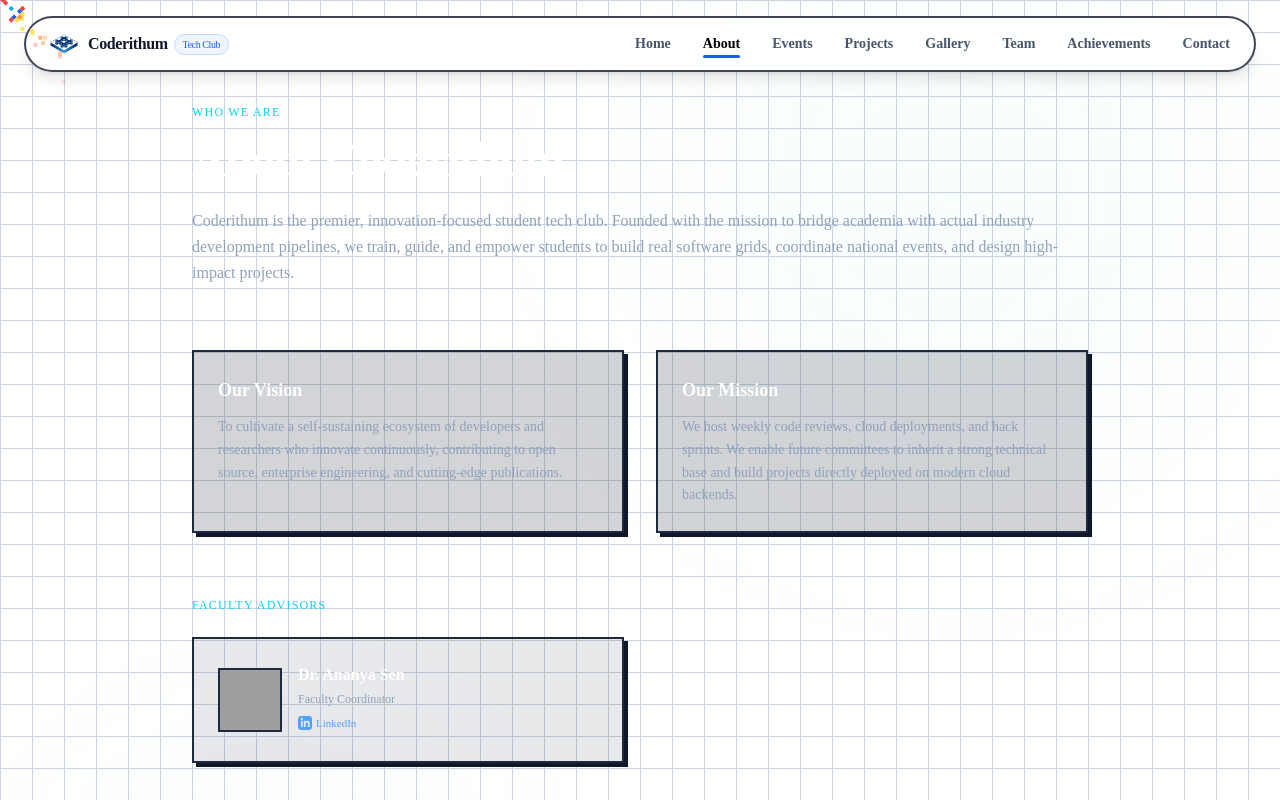
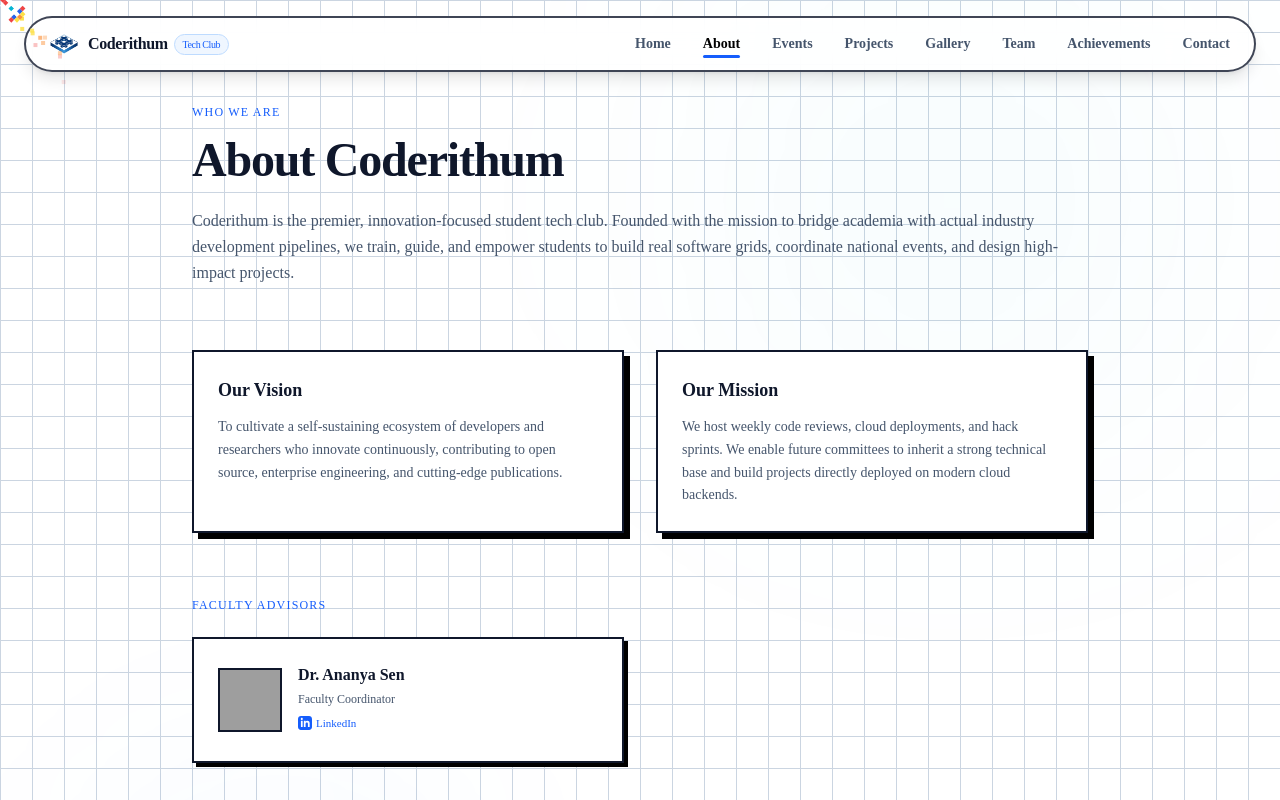
Before and after one commit to KunalPatilCode/coderithum, a Next.js app: page / in a window 1280 px wide. Both pictures are taken after a click on the button "Our Journey". Shown: the top 800 px of the page. Built offline with nearby package versions, Linux system fonts and the light colour scheme; grey boxes are pictures that could not be loaded.

Commit message:
feat: align About view layouts with global neobrutalist light mode styling

```diff
--- a/app/page.tsx
+++ b/app/page.tsx
@@ -1528,23 +1528,23 @@ export default function Home() {
               className="space-y-16 max-w-4xl mx-auto"
             >
               <div className="space-y-4">
-                <h2 className="text-xs font-mono tracking-widest text-cyan-400 uppercase">Who We Are</h2>
-                <h1 className="text-4xl sm:text-5xl font-extrabold text-white tracking-tight">About Coderithum</h1>
-                <p className="text-base text-slate-400 leading-relaxed pt-2">
+                <h2 className="text-xs font-mono tracking-widest text-blue-600 uppercase">Who We Are</h2>
+                <h1 className="text-4xl sm:text-5xl font-extrabold text-slate-900 tracking-tight">About Coderithum</h1>
+                <p className="text-base text-slate-600 leading-relaxed pt-2">
                   Coderithum is the premier, innovation-focused student tech club. Founded with the mission to bridge academia with actual industry development pipelines, we train, guide, and empower students to build real software grids, coordinate national events, and design high-impact projects.
                 </p>
               </div>
 
               <div className="grid grid-cols-1 md:grid-cols-2 gap-8">
-                <div className="p-6 rounded-none bg-[#1E293B]/20 border-2 border-slate-800 space-y-3 shadow-[4px_4px_0px_#0F172A]">
-                  <h3 className="text-lg font-bold text-white">Our Vision</h3>
-                  <p className="text-sm text-slate-400 leading-relaxed">
+                <div className="p-6 rounded-none bg-white border-2 border-slate-900 space-y-3 shadow-[6px_6px_0px_#000] hover:translate-x-[-2px] hover:translate-y-[-2px] hover:shadow-[8px_8px_0px_#000] transition-all">
+                  <h3 className="text-lg font-bold text-slate-900">Our Vision</h3>
+                  <p className="text-sm text-slate-600 leading-relaxed">
                     To cultivate a self-sustaining ecosystem of developers and researchers who innovate continuously, contributing to open source, enterprise engineering, and cutting-edge publications.
                   </p>
                 </div>
-                <div className="p-6 rounded-none bg-[#1E293B]/20 border-2 border-slate-800 space-y-3 shadow-[4px_4px_0px_#0F172A]">
-                  <h3 className="text-lg font-bold text-white">Our Mission</h3>
-                  <p className="text-sm text-slate-400 leading-relaxed">
+                <div className="p-6 rounded-none bg-white border-2 border-slate-900 space-y-3 shadow-[6px_6px_0px_#000] hover:translate-x-[-2px] hover:translate-y-[-2px] hover:shadow-[8px_8px_0px_#000] transition-all">
+                  <h3 className="text-lg font-bold text-slate-900">Our Mission</h3>
+                  <p className="text-sm text-slate-600 leading-relaxed">
                     We host weekly code reviews, cloud deployments, and hack sprints. We enable future committees to inherit a strong technical base and build projects directly deployed on modern cloud backends.
                   </p>
                 </div>
@@ -1552,15 +1552,15 @@ export default function Home() {
 
               {/* Faculty Section */}
               <div className="space-y-6">
-                <h2 className="text-xs font-mono tracking-widest text-cyan-400 uppercase">Faculty Advisors</h2>
+                <h2 className="text-xs font-mono tracking-widest text-blue-600 uppercase">Faculty Advisors</h2>
                 <div className="grid grid-cols-1 sm:grid-cols-2 gap-8">
                   {team.filter(t => t.category === "Faculty").map((fac, idx) => (
-                    <div key={idx} className="p-6 rounded-none bg-[#1E293B]/10 border-2 border-slate-800 flex items-center gap-4 shadow-[4px_4px_0px_#0F172A]">
-                      <img src={fac.avatar} alt={fac.name} className="w-16 h-16 rounded-none object-cover border-2 border-slate-800" />
+                    <div key={idx} className="p-6 rounded-none bg-white border-2 border-slate-900 flex items-center gap-4 shadow-[4px_4px_0px_#000] hover:translate-x-[-2px] hover:translate-y-[-2px] hover:shadow-[5px_5px_0px_#000] transition-all">
+                      <img src={fac.avatar} alt={fac.name} className="w-16 h-16 rounded-none object-cover border-2 border-slate-900" />
                       <div>
-                        <h4 className="text-base font-bold text-white">{fac.name}</h4>
-                        <p className="text-xs text-slate-400 mt-1">{fac.role}</p>
-                        <a href={fac.linkedin} target="_blank" rel="noopener noreferrer" className="inline-flex items-center gap-1 text-[11px] text-blue-400 hover:text-blue-300 mt-2 font-medium">
+                        <h4 className="text-base font-bold text-slate-900">{fac.name}</h4>
+                        <p className="text-xs text-slate-600 mt-1">{fac.role}</p>
+                        <a href={fac.linkedin} target="_blank" rel="noopener noreferrer" className="inline-flex items-center gap-1 text-[11px] text-blue-600 hover:text-black mt-2 font-medium">
                           <Linkedin className="w-3.5 h-3.5" /> LinkedIn
                         </a>
                       </div>
@@ -1571,18 +1571,18 @@ export default function Home() {
 
               {/* Journey Timeline */}
               <div className="space-y-8">
-                <h2 className="text-xs font-mono tracking-widest text-cyan-400 uppercase">Our Journey Timeline</h2>
-                <div className="relative border-l-2 border-slate-800 pl-6 ml-4 space-y-8">
+                <h2 className="text-xs font-mono tracking-widest text-blue-600 uppercase">Our Journey Timeline</h2>
+                <div className="relative border-l-2 border-slate-200 pl-6 ml-4 space-y-8">
                   {[
                     { year: "2024", title: "Club Conception", desc: "Club founded by a small group of open-source enthusiasts, hosting local compiler building sessions." },
                     { year: "2025", title: "Smart India Hackathon Triumph", desc: "Our developer cohort secured first place at Smart India Hackathon in smart grid management." },
                     { year: "2026", title: "Coderithum Portal Release", desc: "Designed, built, and static-deployed the new visual portfolio portal and resource ecosystem." }
                   ].map((item, idx) => (
                     <div key={idx} className="relative">
-                      <div className="absolute -left-[31px] top-1.5 w-2 h-2 rounded-none bg-blue-600 border-2 border-[#0F172A]" />
-                      <div className="text-xs font-mono text-cyan-400 uppercase tracking-widest">{item.year}</div>
-                      <h4 className="text-base font-bold text-white mt-1">{item.title}</h4>
-                      <p className="text-xs sm:text-sm text-slate-400 mt-1 leading-relaxed">{item.desc}</p>
+                      <div className="absolute -left-[31px] top-1.5 w-2 h-2 rounded-none bg-blue-600 border-2 border-white" />
+                      <div className="text-xs font-mono text-blue-600 uppercase tracking-widest">{item.year}</div>
+                      <h4 className="text-base font-bold text-slate-900 mt-1">{item.title}</h4>
+                      <p className="text-xs sm:text-sm text-slate-600 mt-1 leading-relaxed">{item.desc}</p>
                     </div>
                   ))}
                 </div>
```
